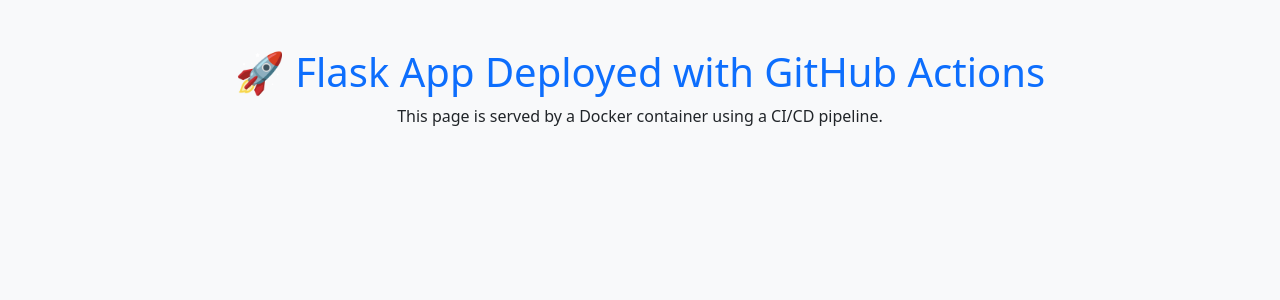
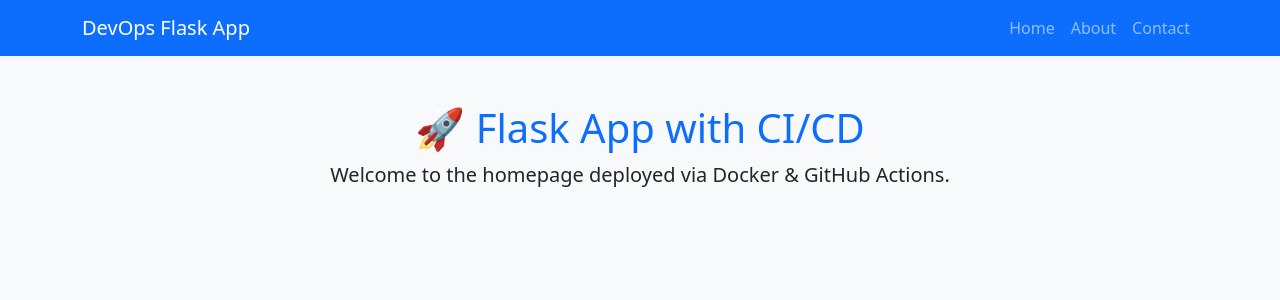
Before and after one commit to Pranay-Yadav-git/flask-ci-cd, a Flask app: page / in a window 1280 px wide. Shown: the top 300 px of the page. Run offline with Flask 3, Linux system fonts and the light colour scheme.

Commit message:
Update index.html

```diff
--- a/templates/index.html
+++ b/templates/index.html
@@ -1,11 +1,7 @@
-<!DOCTYPE html>
-<html>
-<head>
-  <title>Flask DevOps</title>
-  <link href="https://cdn.jsdelivr.net/npm/bootstrap@5.3.0/dist/css/bootstrap.min.css" rel="stylesheet">
-</head>
-<body class="bg-light text-center py-5">
-  <h1 class="text-primary">🚀 Flask App Deployed with GitHub Actions</h1>
-  <p>This page is served by a Docker container using a CI/CD pipeline.</p>
-</body>
-</html>
+{% extends "base.html" %}
+{% block content %}
+  <div class="text-center">
+    <h1 class="text-primary">🚀 Flask App with CI/CD</h1>
+    <p class="lead">Welcome to the homepage deployed via Docker & GitHub Actions.</p>
+  </div>
+{% endblock %}
```
